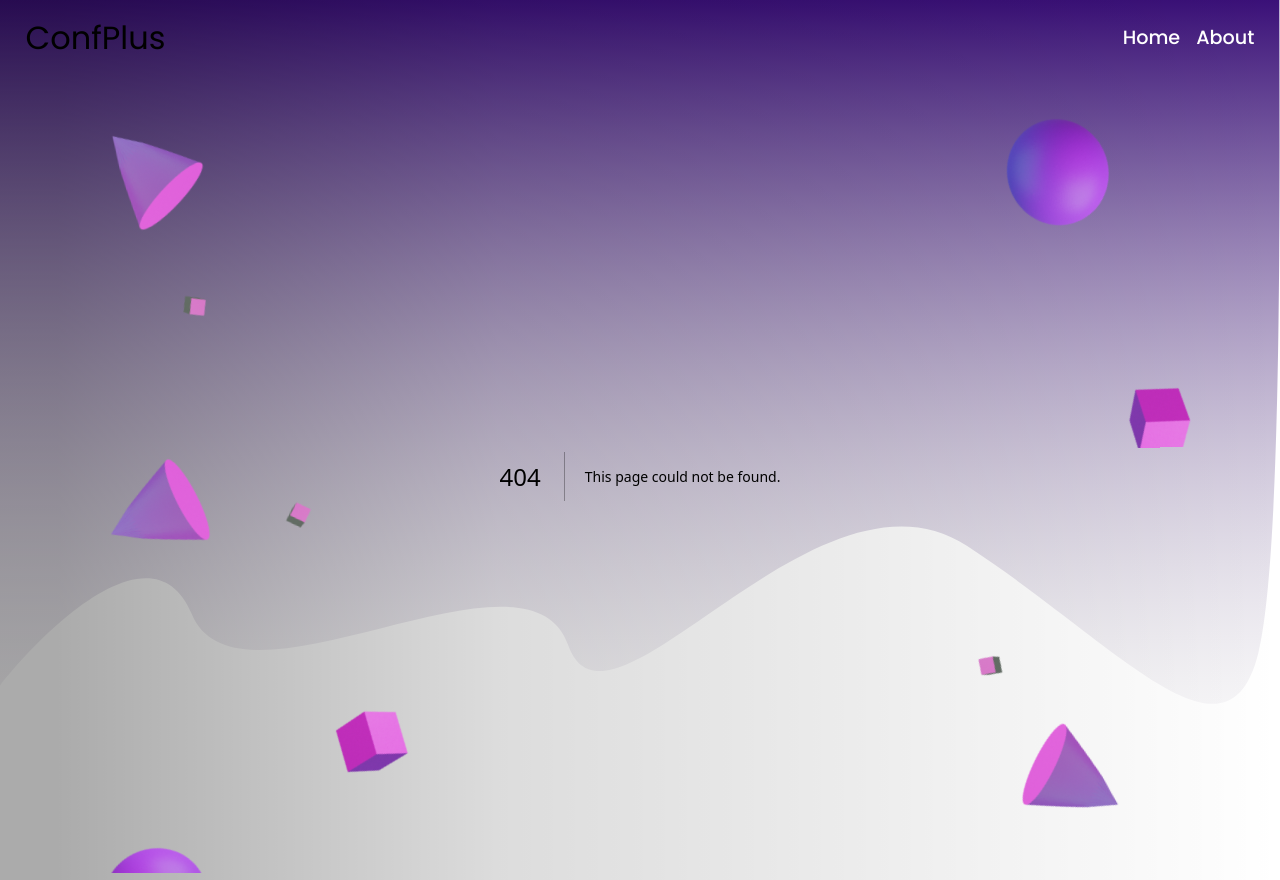
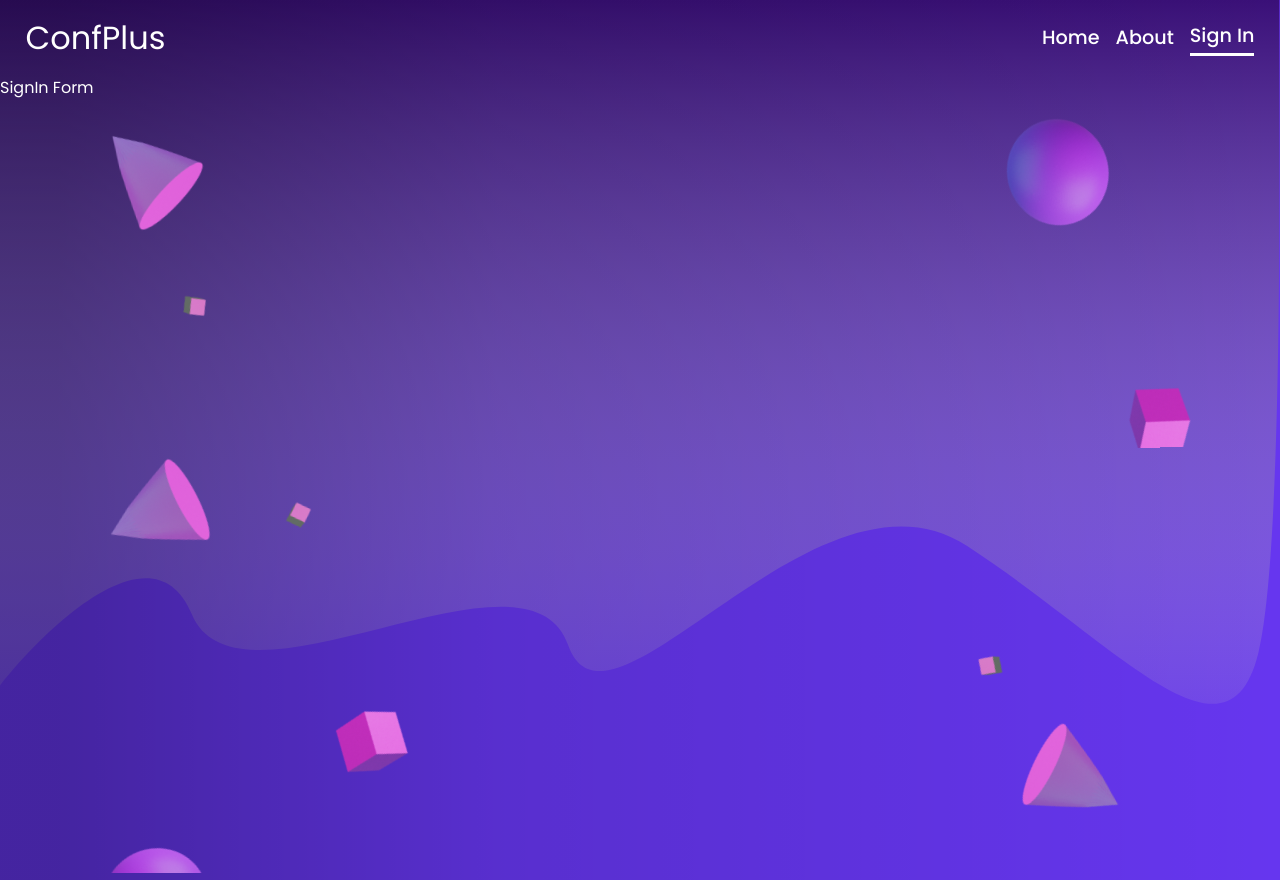
Before and after one commit to ConfPlusDevTeam/confplus-webapp, a Next.js app: page /signin in a window 1280 px wide. Before the commit this address had no page. Built offline with nearby package versions, Linux system fonts and the light colour scheme; a web font is replaced by a local one.

Commit message:
refactor: add sign in page - just a place holder

```diff
--- a/app/layout.jsx
+++ b/app/layout.jsx
@@ -20,6 +20,12 @@ export default function RootLayout({ children }) {
 
       link: "/testPage",
     },
+
+    {
+      name: "Sign In",
+
+      link: "/signin",
+    },
   ];
   return (
     <html lang="en">
--- /dev/null
+++ b/app/signin/page.jsx
@@ -0,0 +1,5 @@
+import React from "react";
+
+export default function SignInForm() {
+  return <div>SignIn Form</div>;
+}
```
